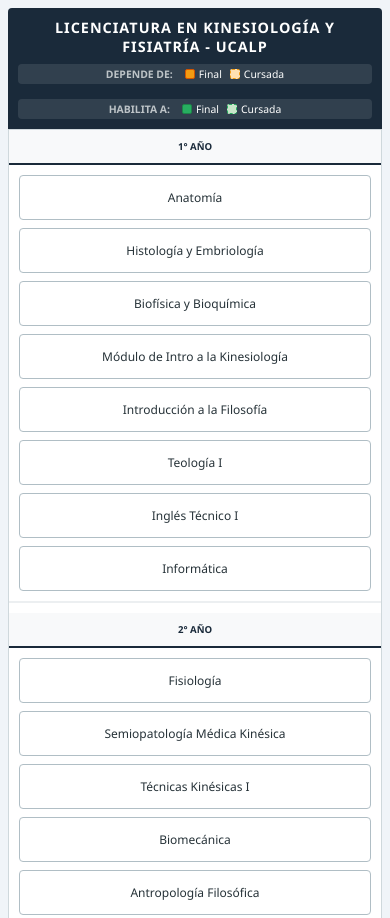
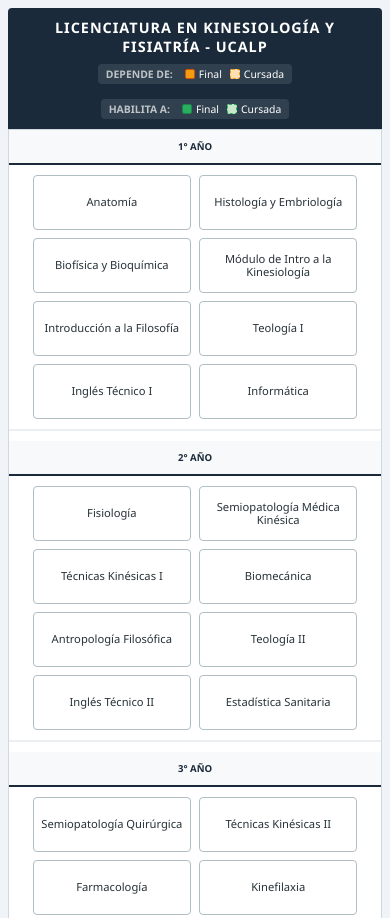
Before and after one commit to valenbusca/mapa-kine, a plain HTML site: page index.html in a window 390 px wide. Shown: the top 918 px of the page. Drawn offline with Linux system fonts and the light colour scheme.

Commit message:
Update style.css

```diff
--- a/style.css
+++ b/style.css
@@ -4,45 +4,16 @@
     background: #f0f4f8;
     margin: 0;
     height: 100vh;
-    overflow: hidden;
+    overflow-x: hidden; /* Evita scrolleo horizontal */
+    overflow-y: auto; /* Permite scroll vertical general */
 }
 
-.main-wrapper {
-    display: flex;
-    flex-direction: column;
-    height: 100vh;
-    padding: 8px;
-}
-
-.header {
-    flex: 0 0 auto;
-    text-align: center;
-    background: #1a2a3a;
-    color: white;
-    padding: 10px;
-    border-radius: 4px 4px 0 0;
-}
-
+.main-wrapper { display: flex; flex-direction: column; min-height: 100vh; padding: 8px; position: relative; }
+.header { flex: 0 0 auto; text-align: center; background: #1a2a3a; color: white; padding: 10px; border-radius: 4px 4px 0 0; }
 .header h2 { margin: 0; font-size: 0.9rem; letter-spacing: 1px; }
 
-/* Leyenda adaptable */
-.legend {
-    display: flex;
-    justify-content: center;
-    gap: 15px;
-    margin-top: 8px;
-    font-size: 0.65rem;
-}
-
-.leg-group {
-    display: flex;
-    align-items: center;
-    gap: 8px;
-    background: rgba(255,255,255,0.1);
-    padding: 3px 8px;
-    border-radius: 4px;
-}
-
+.legend { display: flex; justify-content: center; gap: 15px; margin-top: 8px; font-size: 0.65rem; flex-wrap: wrap; }
+.leg-group { display: flex; align-items: center; gap: 8px; background: rgba(255,255,255,0.1); padding: 3px 8px; border-radius: 4px; }
 .leg-title { font-weight: bold; color: #bdc3c7; margin-right: 4px; }
 .leg-item { display: flex; align-items: center; gap: 4px; }
 .box { width: 10px; height: 10px; border-radius: 2px; }
@@ -52,78 +23,76 @@
 .f-box-next { background: #27ae60; border: 1px solid #1e8449; }
 .c-box-next { background: #c8e6c9; border: 1px dashed #27ae60; }
 
-.tabla-carrera {
-    flex: 1;
-    background: white;
-    border: 1px solid #cfd8dc;
-    display: flex;
-    flex-direction: column;
+.tabla-carrera { flex: 1; background: white; border: 1px solid #cfd8dc; display: flex; flex-direction: column; }
+
+/* AJUSTE CLAVE: Altura automática y estiramiento */
+.fila { display: flex; border-bottom: 1px solid #eceff1; min-height: 70px; height: auto; align-items: stretch; }
+
+.etiqueta {
+    width: 65px; min-width: 65px; background: #f8f9fa; border-right: 3px solid #1a2a3a;
+    display: flex; align-items: center; justify-content: center; text-align: center;
+    font-size: 0.6rem; font-weight: bold; color: #1a2a3a;
 }
 
-.fila {
-    flex: 1;
-    display: flex;
-    border-bottom: 1px solid #eceff1;
-    overflow: hidden;
-}
-
-.etiqueta {
-    width: 65px;
-    min-width: 65px;
-    background: #f8f9fa;
-    border-right: 3px solid #1a2a3a;
-    display: flex;
-    align-items: center;
-    justify-content: center;
-    text-align: center;
-    font-size: 0.6rem;
-    font-weight: bold;
-    color: #1a2a3a;
-}
-
+/* AJUSTE CLAVE: Flex wrap para que bajen de renglón solas */
 .materias {
-    display: flex;
-    align-items: center;
-    gap: 8px;
-    padding: 0 15px;
-    flex-grow: 1;
-    overflow-x: auto;
+    display: flex; align-items: center; justify-content: flex-start; gap: 8px;
+    padding: 12px; flex-grow: 1; flex-wrap: wrap; height: auto;
 }
 
 .materia {
-    width: 170px;
-    min-width: 170px;
-    height: 70%;
-    max-height: 65px; /* Aumentado para nombres de Kinesiologia */
-    background: #fff;
-    border: 1px solid #b0bec5;
-    border-radius: 4px;
-    display: flex;
-    align-items: center;
-    justify-content: center;
-    text-align: center;
-    font-size: 0.65rem;
-    cursor: pointer;
-    transition: all 0.2s ease;
-    line-height: 1.1;
-    padding: 6px;
-    color: #263238;
+    width: 140px; /* Un poco mas angostas para que entren más */
+    height: 55px;
+    background: #fff; border: 1px solid #b0bec5; border-radius: 4px;
+    display: flex; align-items: center; justify-content: center;
+    text-align: center; font-size: 0.65rem; cursor: pointer; transition: all 0.2s ease;
+    line-height: 1.1; padding: 6px; color: #263238; position: relative;
 }
 
-.selected { background: #1a2a3a !important; color: white !important; transform: scale(1.05); z-index: 10; box-shadow: 0 4px 12px rgba(0,0,0,0.2); }
+/* Interacciones visuales */
+.selected { background: #1a2a3a !important; color: white !important; transform: scale(1.05); z-index: 10; box-shadow: 0 4px 12px rgba(0,0,0,0.2); border-color: #1a2a3a; }
 .previa-final { background: #f39c12 !important; color: white !important; border: 2px solid #d35400; font-weight: bold; }
 .previa-cursada { background: #ffe0b2 !important; color: #d35400 !important; border: 1px dashed #f39c12; }
 .siguiente-final { background: #27ae60 !important; color: white !important; border: 2px solid #1e8449; font-weight: bold; }
 .siguiente-cursada { background: #c8e6c9 !important; color: #1e8449 !important; border: 1px dashed #27ae60; }
 
+/* Estados guardados por el usuario */
+.estado-cursada { background: #fffde7; border: 2px solid #fbc02d; }
+.estado-final { background: #e8f5e9; border: 2px solid #388e3c; font-weight: 600; }
+
+/* Burbuja de nota */
+.nota-badge {
+    position: absolute; top: -8px; right: -8px; background: #1a2a3a; color: white;
+    width: 20px; height: 20px; border-radius: 50%; display: flex; align-items: center;
+    justify-content: center; font-size: 0.6rem; font-weight: bold; box-shadow: 0 2px 4px rgba(0,0,0,0.2);
+}
+
+/* --- PANEL LATERAL --- */
+.side-panel {
+    position: fixed; right: -320px; top: 0; width: 300px; height: 100vh;
+    background: white; box-shadow: -4px 0 15px rgba(0,0,0,0.1); padding: 20px;
+    transition: right 0.3s ease; z-index: 100; display: flex; flex-direction: column;
+}
+.side-panel.open { right: 0; }
+.close-btn { align-self: flex-end; background: none; border: none; font-size: 1.5rem; cursor: pointer; color: #546e7a; }
+#panel-title { margin-top: 0; color: #1a2a3a; font-size: 1rem; border-bottom: 2px solid #eceff1; padding-bottom: 10px; }
+.panel-section { margin-top: 20px; }
+.section-title { font-size: 0.8rem; font-weight: bold; color: #455a64; margin-bottom: 10px; }
+.status-buttons { display: flex; flex-direction: column; gap: 8px; }
+.btn-status { padding: 10px; border: 1px solid #cfd8dc; background: white; border-radius: 6px; cursor: pointer; font-size: 0.85rem; text-align: left; transition: 0.2s; }
+.btn-status.active { background: #eceff1; border-color: #78909c; font-weight: bold; }
+#grade-input { width: 100%; padding: 10px; border: 1px solid #cfd8dc; border-radius: 6px; font-size: 0.9rem; }
+.save-btn { margin-top: auto; padding: 12px; background: #1a2a3a; color: white; border: none; border-radius: 6px; cursor: pointer; font-weight: bold; font-size: 0.9rem; transition: 0.2s; }
+.save-btn:hover { background: #263238; }
+
 /* --- AJUSTE PARA TELÉFONOS --- */
 @media (max-width: 768px) {
-    body { overflow-y: auto; height: auto; }
-    .main-wrapper { height: auto; }
-    .legend { flex-direction: column; align-items: center; }
-    .leg-group { width: 100%; justify-content: center; }
     .fila { flex-direction: column; height: auto; margin-bottom: 10px; border-bottom: 2px solid #eceff1; }
     .etiqueta { width: 100%; height: 35px; border-right: none; border-bottom: 2px solid #1a2a3a; }
-    .materias { flex-wrap: wrap; justify-content: center; padding: 10px; height: auto; }
-    .materia { width: 100%; max-width: none; min-height: 45px; height: auto; font-size: 0.75rem; }
+    .materias { justify-content: center; padding: 10px; }
+    .materia { width: 45%; max-width: 160px; min-height: 55px; height: auto; font-size: 0.7rem; }
+
+    /* El panel sale desde abajo en el celu */
+    .side-panel { width: 100%; height: auto; bottom: -100%; top: auto; right: 0; border-radius: 15px 15px 0 0; transition: bottom 0.3s ease; padding-bottom: 30px; }
+    .side-panel.open { bottom: 0; right: 0; }
 }
```
